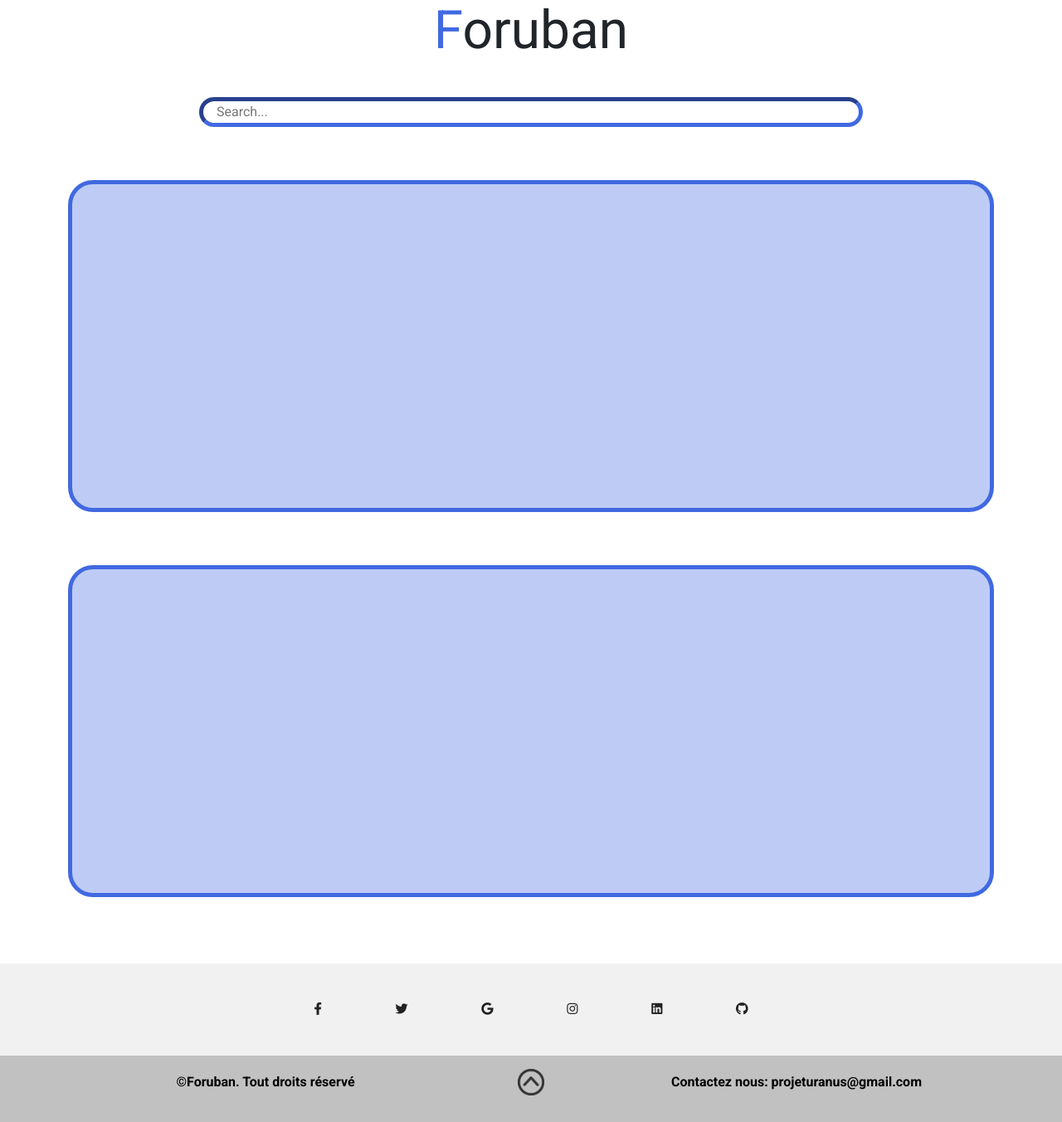
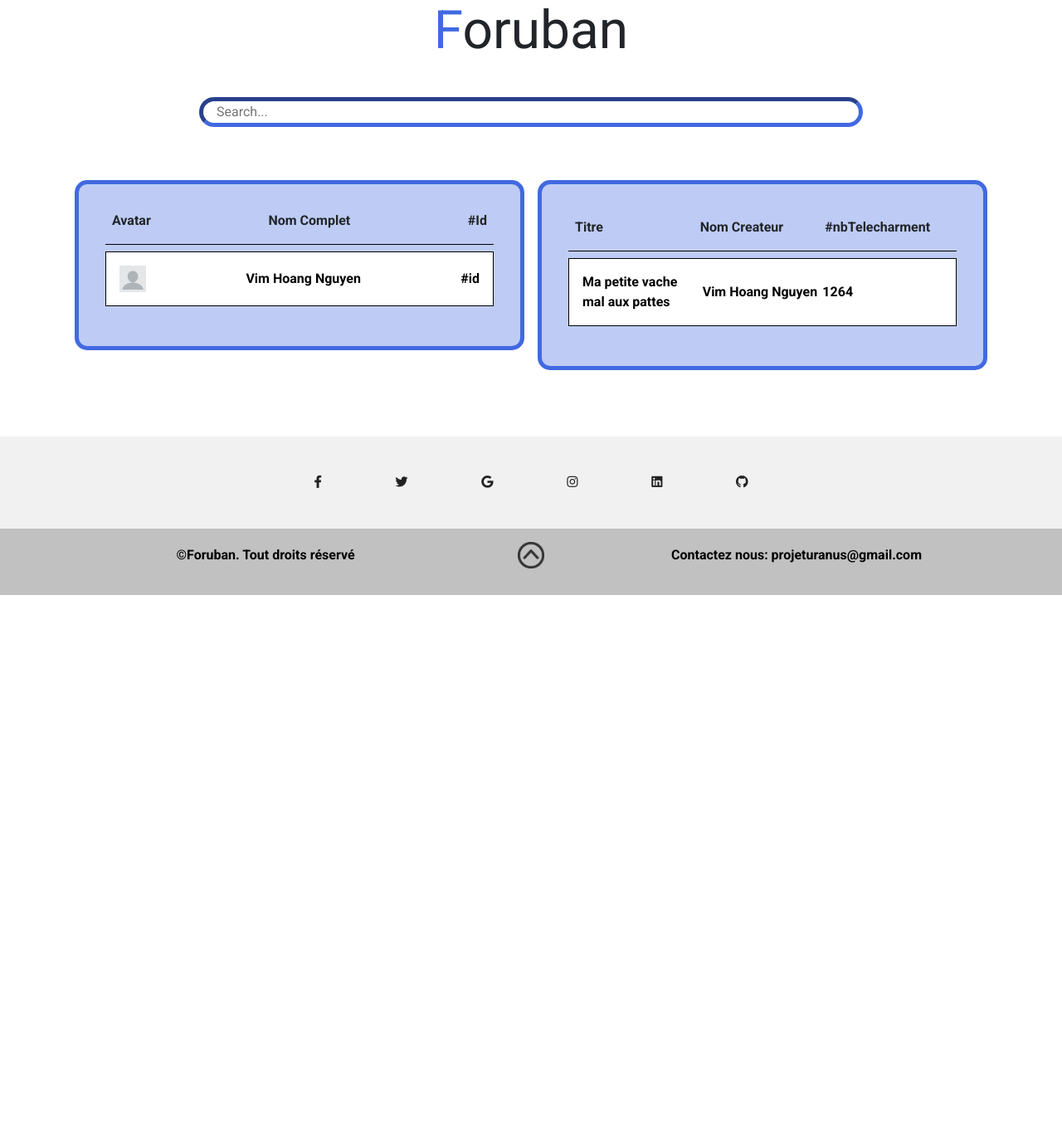
Before and after one commit to KavenStudent/Projet-Final, a PHP site: page / in a window 1280 px wide. Shown: the part 152-1504 px from the top of the page at 83% size. After the commit the page ends 869 px from the top, so only its background shows below. Run offline with PHP 8.4, Linux system fonts and the light colour scheme; some libraries are stand-ins or nearby versions.

Commit message:
card membre et projet css

```diff
--- a/Projet-Final/client/public/css/stylesTemporaire.css
+++ b/Projet-Final/client/public/css/stylesTemporaire.css
@@ -22,19 +22,91 @@
 .list{
     border: 5px solid #4169E1;
     background-color:#4169e157;
-    height:400px;
+    overflow-y: auto;
+    max-height:40em;
     padding: 2em 2em 2em 2em;
     margin-top: 2em;
     margin-bottom: 2em;
     min-width: 10em;
-    border-radius: 30px;
+    border-radius: 15px;
 }
 
 #containerRecherche{
     display: flex;
-    justify-content: center;
+    justify-content: space-between;
+    align-items: flex-start;
+    flex-direction: row;
+    flex-wrap: wrap;
+}
+
+#listMembre, #listProjet{
+    min-width: 15em;
+    flex:1;
+    display: flex;
+    flex-direction: column;
+    margin-right: 0.5em;
+    margin-left: 0.5em;
+}
+
+.headerListMembre{
+    display: flex;
+    flex-direction: row;
+    justify-content: space-between;
+    font-weight: bold;
+    min-width: 20em;
+    min-height: 1em;
+    padding-left: 0.5em;
+    padding-right: 0.5em;
+    padding-bottom: 0;
+    margin-bottom: 0.5em;
+    border-bottom: 1px solid black;
+}
+
+
+.headerListProjet{
+    display: flex;
+    flex-direction: row;
+    justify-content: space-around;
+    font-weight: bold;
+    min-width: 20em;
+    min-height: 1em;
+    padding: 0.5em;
+    padding-bottom: 0;
+    margin-bottom: 0.5em;
+    border-bottom: 1px solid black;
+}
+
+.headerListProjet p{
+ flex: 1;
+}
+
+.cardMembreSuggestion, .cardProjetSuggestion{
+    border: 1px solid black;
+    min-width: 20em;
+    min-height: 3em;
+    display: flex;
+    flex-direction: row;
+    justify-content: space-between;
     align-items: center;
-    flex-direction: column;
-    flex-wrap: wrap;
+    padding: 1em;
+    margin-bottom: 1em;
+    background-color: white;
+}
 
+.nomMembreSuggestion, .idMembreSuggestion{
+    color: black;
+    font-weight: bold;
+    margin-bottom: 0;
 }
+
+ .titreProjetSuggestion, .createurProjetSuggestion, .nombreTelechargement{
+    color: black;
+    font-weight: bold;
+    margin-bottom: 0;
+    flex: 1;
+}
+
+.imageProfilMembreSuggestion{
+    max-width: 2em;
+    max-height: 2em;
+}
--- a/Projet-Final/serveur/pages/recherche.php
+++ b/Projet-Final/serveur/pages/recherche.php
@@ -1,7 +1,32 @@
+
 
 <div id='containerRecherche' class="container">
 
-    <div class="list container" id='listMembre'></div>
-    <div class="list container" id='listMembre'></div>
+    <div class="list container" id='listMembre'>
+        <div class="headerListMembre">
+            <p>Avatar</p>
+            <p>Nom Complet</p>
+            <p>#Id</p>
+        </div>
+        <div class="cardMembreSuggestion">
+            <img class="imageProfilMembreSuggestion" src="Projet-Final/serveur/membre/images-profil/defaultProfil.png">
+            <p class="nomMembreSuggestion">Vim Hoang Nguyen</p>
+            <p class="idMembreSuggestion">#id</p>
+        </div>
+    </div>
+
+
+    <div class="list container" id='listProjet'>
+        <div class="headerListProjet">
+                <p>Titre</p>
+                <p>Nom Createur</p>
+                <p>#nbTelecharment</p>
+        </div>
+        <div class="cardProjetSuggestion">
+            <p class="titreProjetSuggestion">Ma petite vache mal aux pattes</p>
+            <p class="createurProjetSuggestion">Vim Hoang Nguyen</p>
+            <p class="nombreTelechargement">1264</p>
+        </div>
+    </div>
 
 </div>
```
